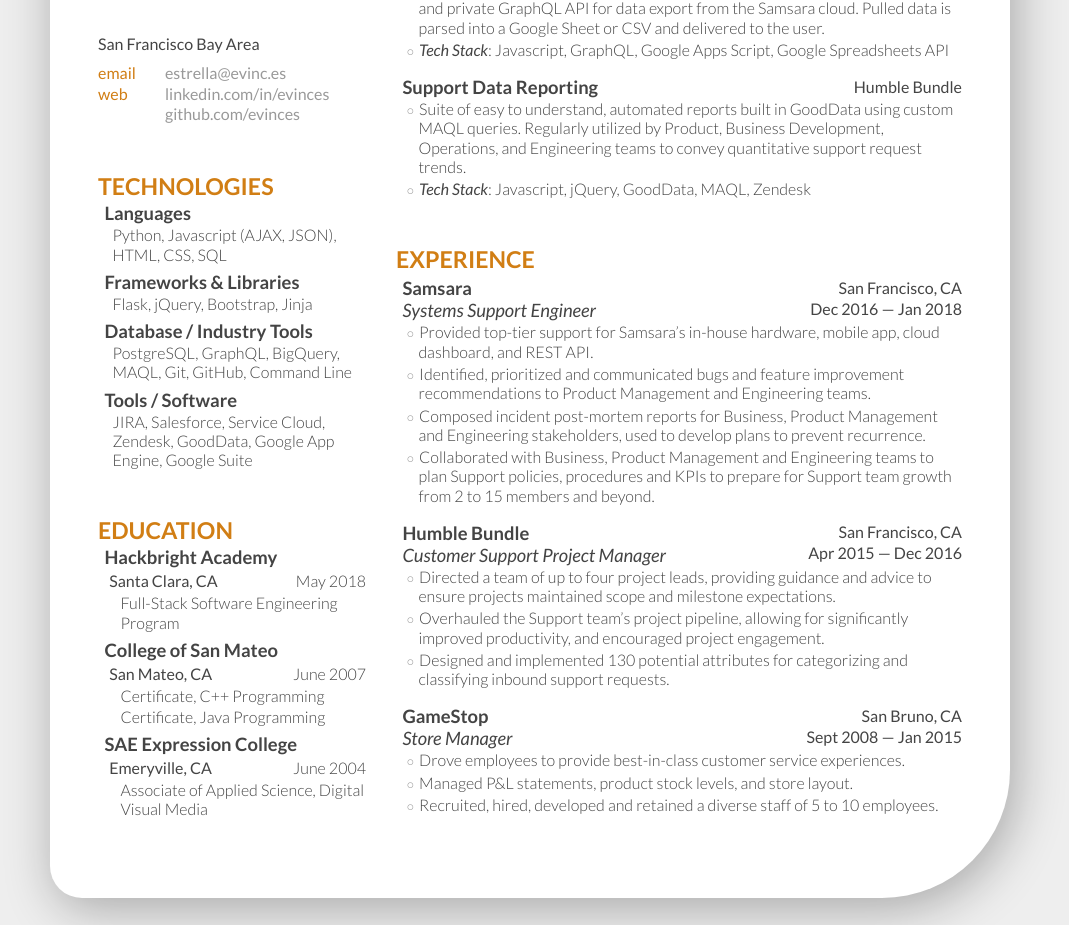
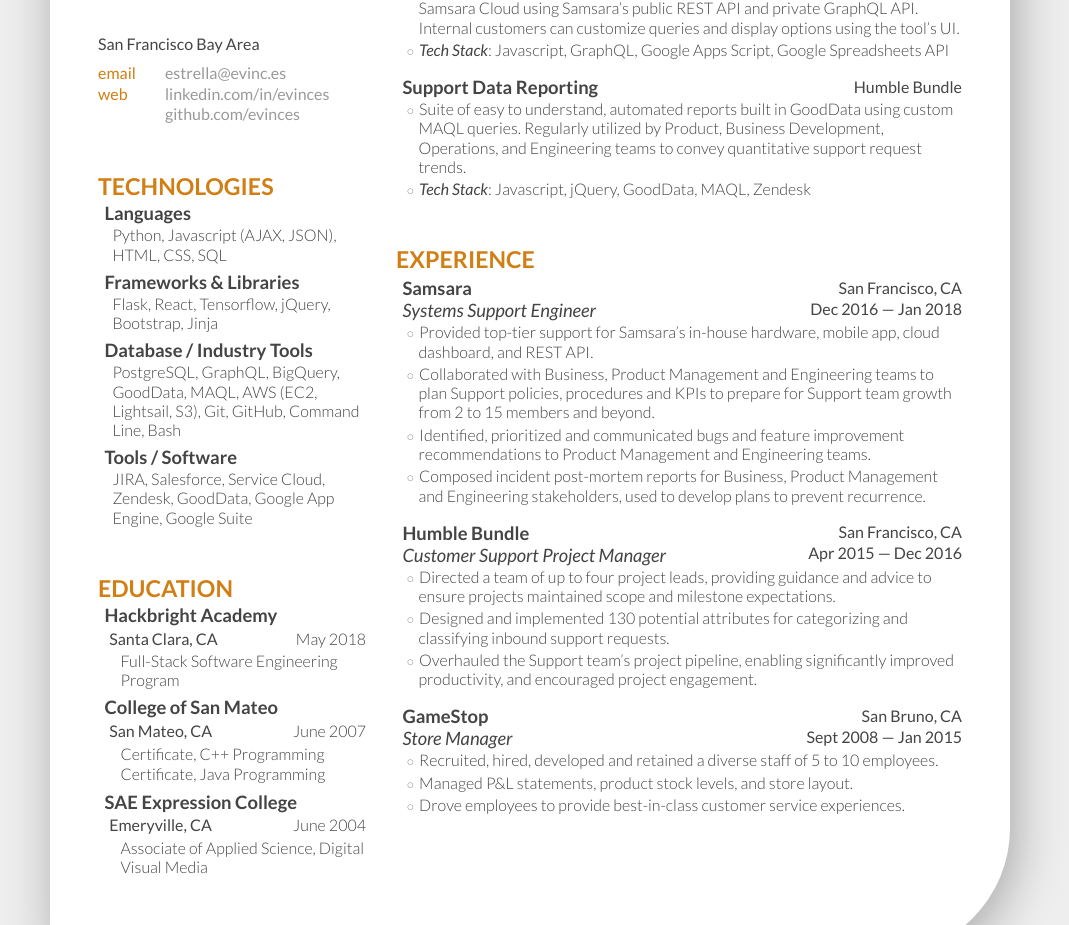
Before and after one commit to evinces/estrellavinces.com, a plain HTML site: page index.html in a window 1280 px wide. Shown: the part 341-1266 px from the top of the page, without its empty margins (110-1179 px from the left). Drawn offline with nearby package versions, Linux system fonts and the light colour scheme.

Commit message:
update content

```diff
--- a/index.html
+++ b/index.html
@@ -57,11 +57,11 @@
           </article>
           <article>
             <h3>Frameworks &amp; Libraries</h3>
-            <p>Flask, jQuery, Bootstrap, Jinja</p>
+            <p>Flask, React, Tensorflow, jQuery, Bootstrap, Jinja</p>
           </article>
           <article>
             <h3>Database / Industry Tools</h3>
-            <p>PostgreSQL, GraphQL, BigQuery, MAQL, Git, GitHub, Command Line</p>
+            <p>PostgreSQL, GraphQL, BigQuery, GoodData, MAQL, AWS (EC2, Lightsail, S3), Git, GitHub, Command Line, Bash</p>
           </article>
           <article>
             <h3>Tools / Software</h3>
@@ -118,7 +118,7 @@
               <p class="ml-auto text-right fw400">Samsara</p>
             </div>
             <ul>
-              <li>Google Spreadsheets extension which connects to Samsara’s public REST API and private GraphQL API for data export from the Samsara cloud. Pulled data is parsed into a Google Sheet or CSV and delivered to the user.</li>
+              <li>Google Spreadsheets extension which requests and parses data from the Samsara Cloud using Samsara’s public REST API and private GraphQL API. Internal customers can customize queries and display options using the tool’s UI.</li>
               <li><em>Tech Stack</em>: Javascript, GraphQL, Google Apps Script, Google Spreadsheets API</li>
             </ul>
           </article>
@@ -148,9 +148,9 @@
             </div>
             <ul>
               <li>Provided top-tier support for Samsara’s in-house hardware, mobile app, cloud dashboard, and REST API.</li>
+              <li>Collaborated with Business, Product Management and Engineering teams to plan Support policies, procedures and KPIs to prepare for Support team growth from 2 to 15 members and beyond.</li>
               <li>Identified, prioritized and communicated bugs and feature improvement recommendations to Product Management and Engineering teams.</li>
               <li>Composed incident post-mortem reports for Business, Product Management and Engineering stakeholders, used to develop plans to prevent recurrence.</li>
-              <li>Collaborated with Business, Product Management and Engineering teams to plan Support policies, procedures and KPIs to prepare for Support team growth from 2 to 15 members and beyond.</li>
             </ul>
           </article>
           <article>
@@ -166,8 +166,8 @@
             </div>
             <ul>
               <li>Directed a team of up to four project leads, providing guidance and advice to ensure projects maintained scope and milestone expectations.</li>
-              <li>Overhauled the Support team’s project pipeline, allowing for significantly improved productivity, and encouraged project engagement.</li>
               <li>Designed and implemented 130 potential attributes for categorizing and classifying inbound support requests.</li>
+              <li>Overhauled the Support team’s project pipeline, enabling significantly improved productivity, and encouraged project engagement.</li>
             </ul>
           </article>
           <article>
@@ -182,9 +182,9 @@
               </div>
             </div>
             <ul>
+              <li>Recruited, hired, developed and retained a diverse staff of 5 to 10 employees.</li>
+              <li>Managed P&amp;L statements, product stock levels, and store layout.</li>
               <li>Drove employees to provide best-in-class customer service experiences.</li>
-              <li>Managed P&amp;L statements, product stock levels, and store layout.</li>
-              <li>Recruited, hired, developed and retained a diverse staff of 5 to 10 employees.</li>
             </ul>
           </article>
         </section>
```
